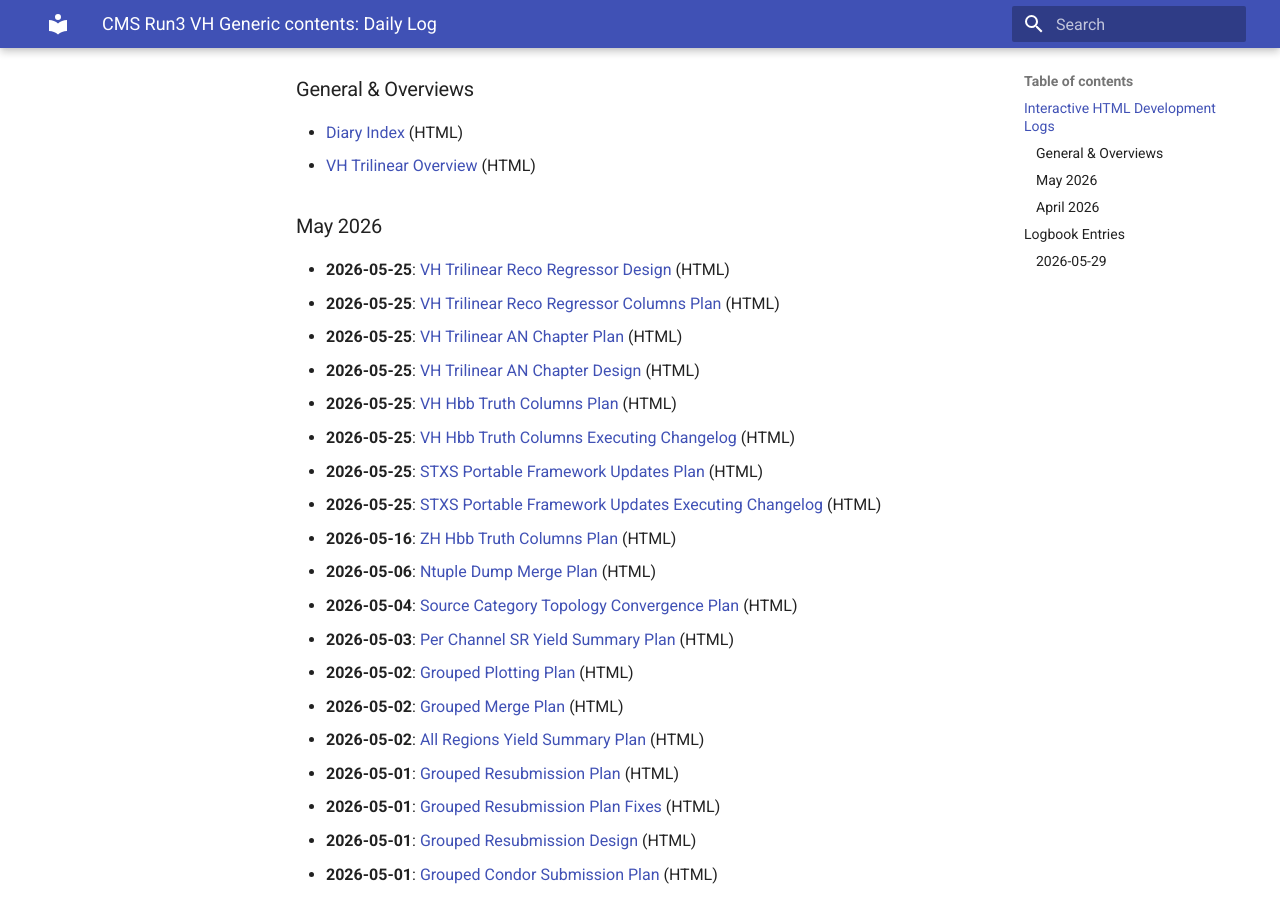
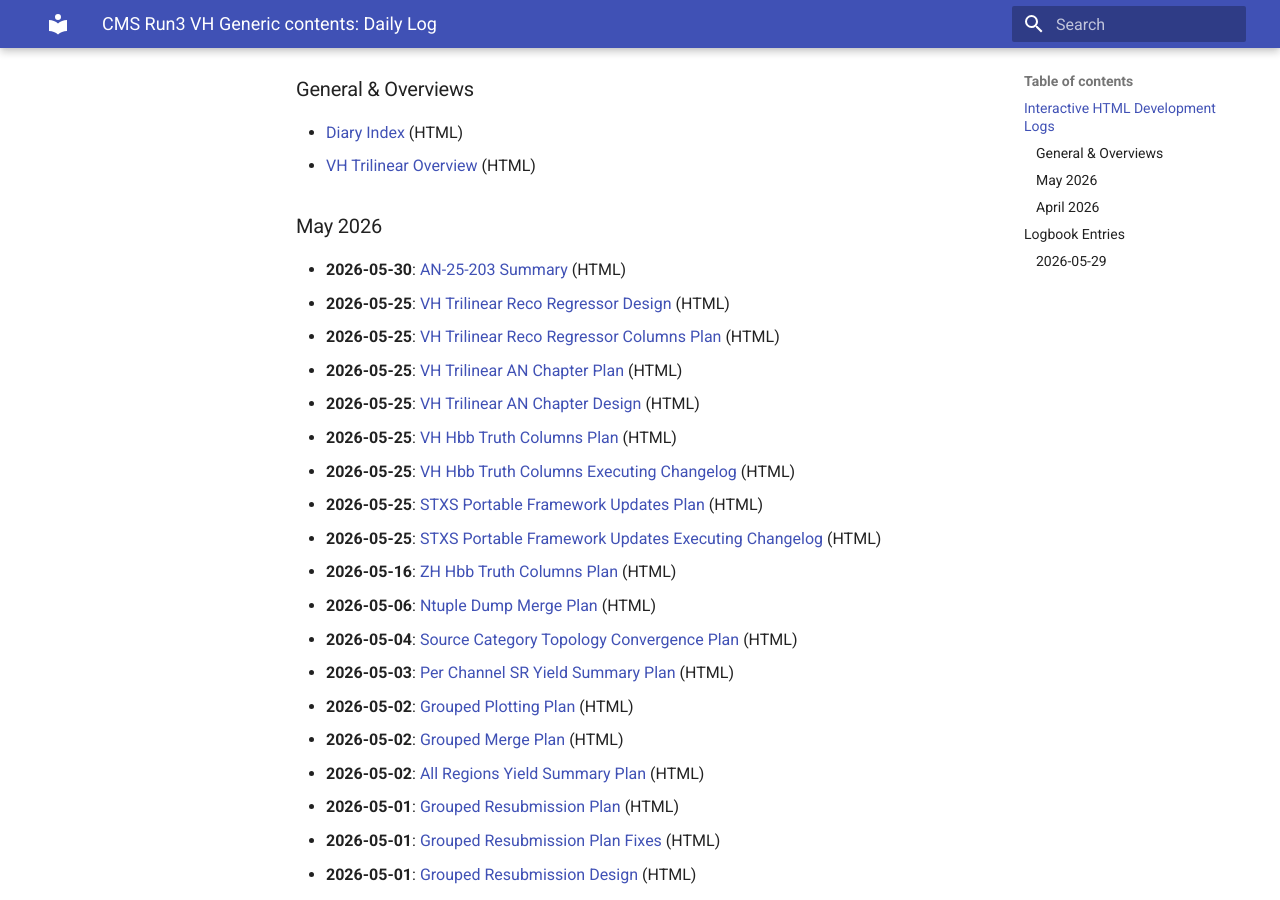
Before and after one commit to De-Cristo/cern-eos-phy-det-page, an MkDocs documentation site: the page built from docs/projects/cms-run3-vh-generic-contents/daily-log.md, in a window 1280 px wide and 900 px high, scrolled down 328 px. Built offline with MkDocs 1.6.1 and Material for MkDocs 9.7.7, drawn with Linux system fonts in a browser that asks for light colours.

Commit message:
Add AN-25-203 summary to daily log

```diff
--- a/docs/projects/cms-run3-vh-generic-contents/daily-log.md
+++ b/docs/projects/cms-run3-vh-generic-contents/daily-log.md
@@ -10,6 +10,7 @@ These detailed logs, plots, and design reports are hosted directly on EOS:
 *   [VH Trilinear Overview](https://cms-phy-det-analysis.docs.cern.ch/external/daily-html/vh-trilinear-overview.html) (HTML)
 
 ### May 2026
+*   **2026-05-30**: [AN-25-203 Summary](https://cms-phy-det-analysis.docs.cern.ch/external/daily-html/cms-run3-vh-generic-contents/2026/2026-05-30-an-25-203-summary.html) (HTML)
 *   **2026-05-25**: [VH Trilinear Reco Regressor Design](https://cms-phy-det-analysis.docs.cern.ch/external/daily-html/2026-05-25-vh-trilinear-reco-regressor-design.html) (HTML)
 *   **2026-05-25**: [VH Trilinear Reco Regressor Columns Plan](https://cms-phy-det-analysis.docs.cern.ch/external/daily-html/2026-05-25-vh-trilinear-reco-regressor-columns-plan.html) (HTML)
 *   **2026-05-25**: [VH Trilinear AN Chapter Plan](https://cms-phy-det-analysis.docs.cern.ch/external/daily-html/2026-05-25-vh-trilinear-an-chapter-plan.html) (HTML)
```
